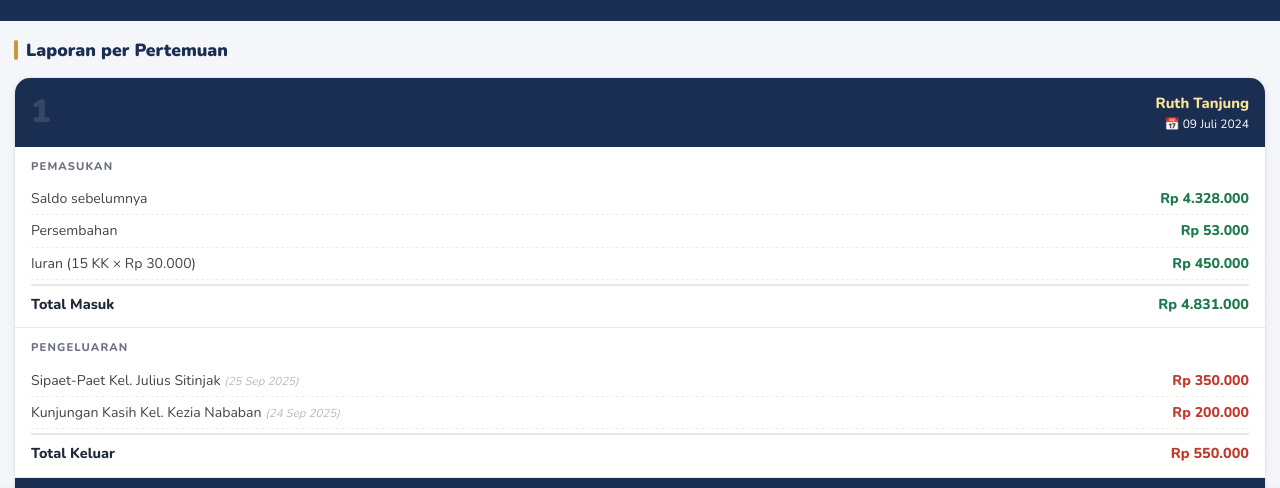
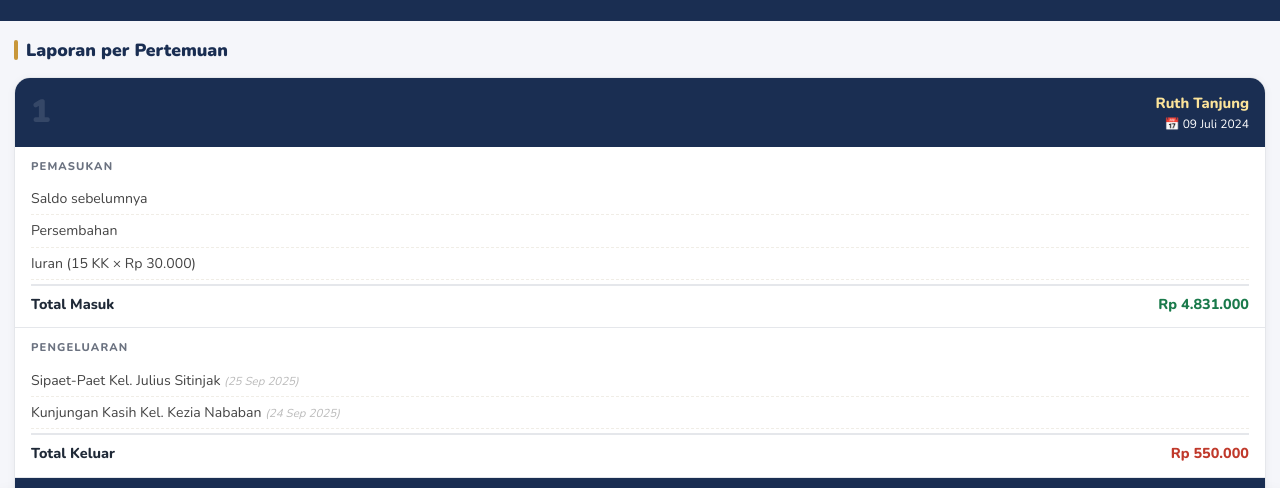
Before and after one commit to keziahpn/rajasonang, a plain HTML site: page index.html in a window 1280 px wide. Shown: the part 234-722 px from the top of the page. Drawn offline with nearby package versions, Linux system fonts and the light colour scheme.

Commit message:
Update index.html

```diff
--- a/index.html
+++ b/index.html
@@ -176,8 +176,8 @@ body {
 .lrow:last-child { border-bottom: none; }
 .lrow .desc { color: #444; flex: 1; padding-right: 10px; }
 .lrow .amt { font-weight: 800; white-space: nowrap; }
-.lrow .amt.in { color: var(--green); }
-.lrow .amt.out { color: var(--red); }
+.lrow .amt.in { color: #ffffff !important; }
+.lrow .amt.out { color: #ffffff !important; }
 .total-lrow {
   display: flex; justify-content: space-between;
   padding: 8px 0 0; font-weight: 800; font-size: 0.9rem;
```
